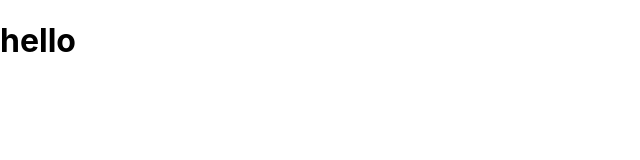
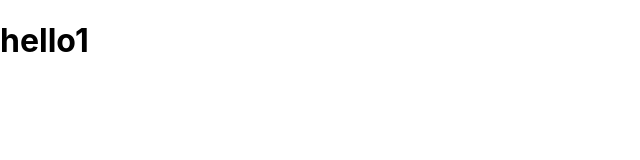
Before and after one commit to Sakai1711/SUKIMATCH, a React (Create React App) app in the folder front/sukimatch-front/: page / in a window 1280 px wide. Shown: the top 160 px of the page, without its empty margins (0-640 px from the left). Built offline with nearby package versions, Linux system fonts and the light colour scheme.

Commit message:
minor change

```diff
--- a/front/sukimatch-front/src/routers/AppRouter.js
+++ b/front/sukimatch-front/src/routers/AppRouter.js
@@ -3,7 +3,7 @@ import {BrowserRouter, Route, Switch} from 'react-router-dom';
 
 const Landing = () => {
   return (
-    <h1>hello</h1>
+    <h1>hello1</h1>
   )
 }
 
```
